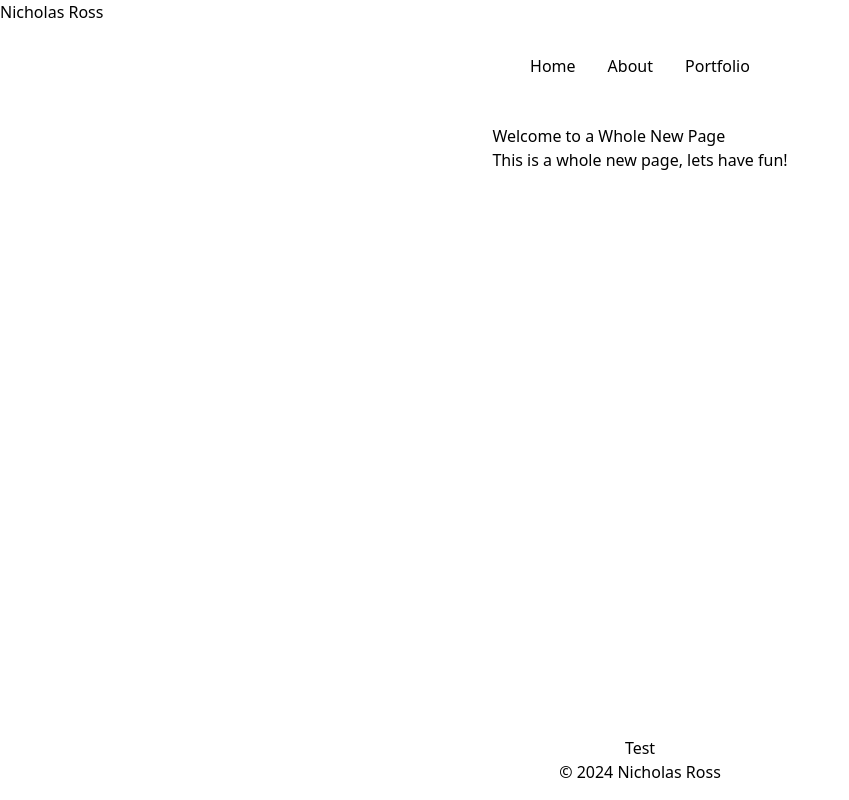
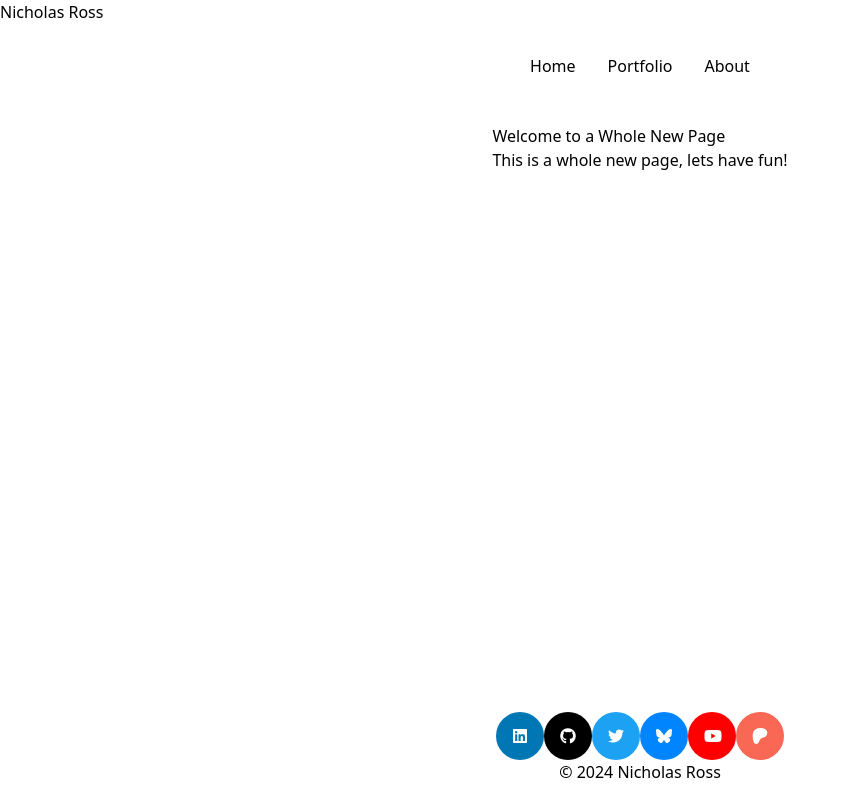
Before and after one commit to LeAlchemist/website, a SvelteKit app: page / in a window 1280 px wide. Shown: the whole page, without its empty margins (0-849 px from the left). Built offline with nearby package versions, Linux system fonts and the light colour scheme.

Commit message:
Fixed order of nav bar and added social links to bottom of page

```diff
--- a/src/routes/+layout.svelte
+++ b/src/routes/+layout.svelte
@@ -8,6 +8,11 @@
 <svelte:head>
 	<link rel="icon" href={favicon} />
 	<title>Nicholas Ross</title>
+
+	<style lang="postcss">
+	</style>
+
+	<link rel="stylesheet" href="https://site-assets.fontawesome.com/releases/v6.6.0/css/all.css" />
 </svelte:head>
 
 <div class="flex flex-col">
@@ -20,8 +25,8 @@
 	<!-- #region Navigation -->
 	<div class="sticky top-0 flex place-content-center p-4">
 		<a class="px-[16px] py-[14px]" href="/">Home</a>
+		<a class="px-[16px] py-[14px]" href="/portfolio">Portfolio</a>
 		<a class="px-[16px] py-[14px]" href="/about">About</a>
-		<a class="px-[16px] py-[14px]" href="/portfolio">Portfolio</a>
 	</div>
 	<!--#endregion -->
 
@@ -34,7 +39,50 @@
 	<!--#region Footer -->
 	<div class="absolute inset-x-0 bottom-0 flex flex-col place-content-center p-4">
 		<!-- social media links -->
-		<div class="flex place-content-center">Test</div>
+		<div class="flex place-content-center">
+			<a
+				href="https://www.linkedin.com/in/nicholas-ross-a17023b0/"
+				class="fa-brands fa-linkedin spring-bounce-60 spring-duration-300 h-[48px] w-[48px] rounded-full bg-[#0077B5] p-[16px] text-center text-[16px] text-white transition-transform hover:z-10 hover:scale-150 hover:opacity-[50%]"
+				target="_blank"
+			>
+				<div class="hidden">linkedin</div>
+			</a>
+			<a
+				href="https://www.github.com/lealchemist"
+				class="fa-brands fa-github spring-bounce-60 spring-duration-300 h-[48px] w-[48px] rounded-[50%] bg-black p-[16px] text-center text-[16px] text-white transition-transform hover:z-10 hover:scale-150 hover:opacity-[50%]"
+				target="_blank"
+			>
+				<div class="hidden">github</div>
+			</a>
+			<a
+				href="https://twitter.com/le_alchemist"
+				class="fa-brands fa-twitter spring-bounce-60 spring-duration-300 h-[48px] w-[48px] rounded-[50%] bg-[#1DA1F2] p-[16px] text-center text-[16px] text-white transition-transform hover:z-10 hover:scale-150 hover:opacity-[50%]"
+				target="_blank"
+			>
+				<div class="hidden">twitter</div>
+			</a>
+			<a
+				href="https://lealchemist.bsky.social"
+				class="fa-brands fa-bluesky spring-bounce-60 spring-duration-300 h-[48px] w-[48px] rounded-[50%] bg-[#0085ff] p-[16px] text-center text-[16px] text-white transition-transform hover:z-10 hover:scale-150 hover:opacity-[50%]"
+				target="_blank"
+			>
+				<div class="hidden">bluesky</div>
+			</a>
+			<a
+				href="https://www.youtube.com/@le_alchemist"
+				class="fa-brands fa-youtube spring-bounce-60 spring-duration-300 h-[48px] w-[48px] rounded-[50%] bg-[#FF0000] p-[16px] text-center text-[16px] text-white transition-transform hover:z-10 hover:scale-150 hover:opacity-[50%]"
+				target="_blank"
+			>
+				<div class="hidden">youtube</div>
+			</a>
+			<a
+				href="https://patreon.com/NicholasRoss"
+				class="fa-brands fa-patreon spring-bounce-60 spring-duration-300 h-[48px] w-[48px] rounded-[50%] bg-[#f96854] p-[16px] text-center text-[16px] text-white transition-transform hover:z-10 hover:scale-150 hover:opacity-[50%]"
+				target="_blank"
+			>
+				<div class="hidden">patreon</div>
+			</a>
+		</div>
 		<!-- copyright -->
 		<div class="flex place-content-center">&copy; 2024 Nicholas Ross</div>
 	</div>
```
